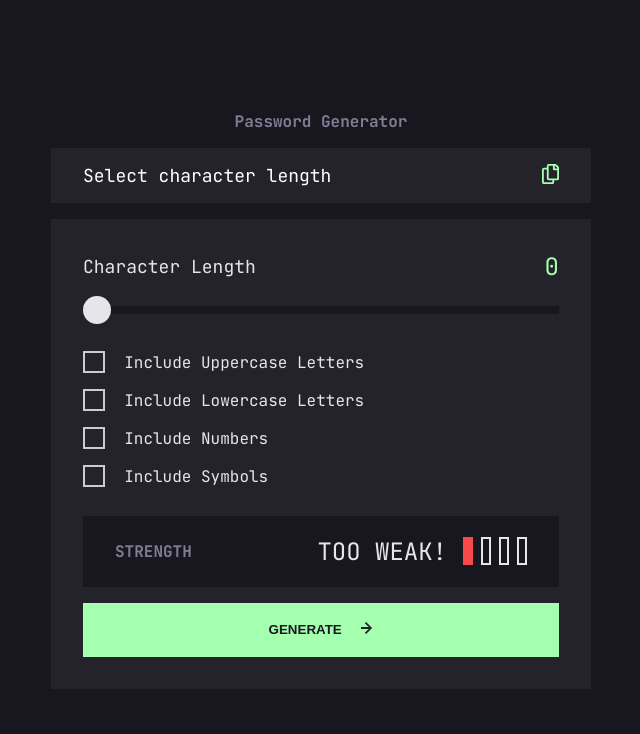
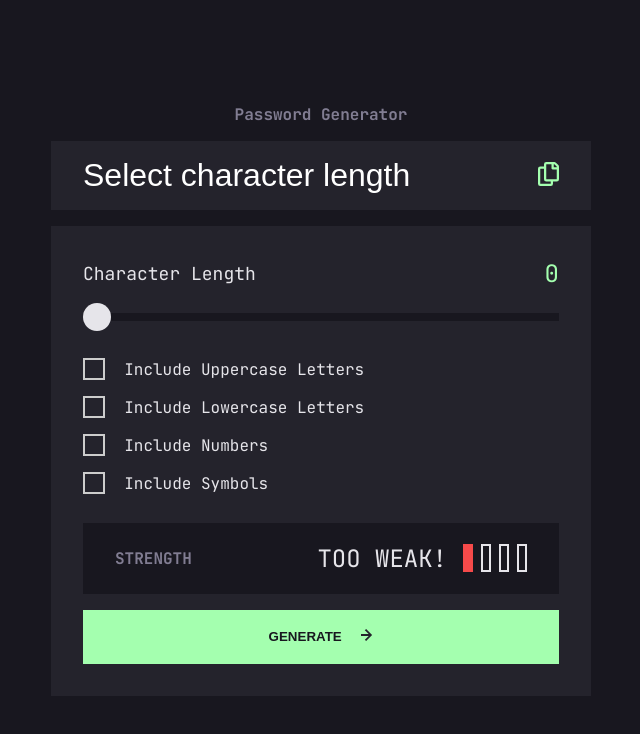
Before and after one commit to DrakeHermit/password-generator-app, a plain HTML site: page index.html in a window 1280 px wide. Both pictures are taken after a click on the button "GENERATE". Shown: the whole page, without its empty margins (319-959 px from the left). Drawn offline with Linux system fonts and the light colour scheme.

Commit message:
Started working on the copy to clipboard functionality

```diff
--- a/app.js
+++ b/app.js
@@ -9,6 +9,7 @@ const passwordStrengthIndicatorEl = document.getElementById(
   "password-strength-indicator"
 );
 const passwordField = document.getElementById("password");
+const copyButtonEl = document.getElementById("copy-button");
 
 sliderValueDisplay.innerText = slider.value;
 
@@ -128,14 +129,25 @@ const randomCharacters = (passwordLength, checkedCheckbox) => {
 
 const updatePasswordDisplay = (string) => {
   if (string !== "") {
-    passwordField.innerText = string;
+    passwordField.value = string;
   } else {
-    passwordField.innerText = "Select character length";
+    passwordField.value = "Select character length";
     passwordField.style.fontSize = "18px";
   }
   if (passwordField.classList.contains("inactive")) {
     passwordField.style.color = "#fff";
+    passwordField.style.fontSize = "32px";
   }
+};
+
+const copyToClipboard = async () => {
+  if (passwordField.value !== "") {
+    passwordField.select();
+    passwordField.setSelectionRange(0, 99999);
+  }
+
+  try {
+  } catch (error) {}
 };
 
 submitBtn.addEventListener("click", (e) => {
@@ -161,3 +173,5 @@ slider.addEventListener("input", () => {
   }%)`;
   slider.style.background = sliderGradient;
 });
+
+copyButtonEl.addEventListener("click", copyToClipboard);
--- a/index.html
+++ b/index.html
@@ -22,9 +22,22 @@
       <h1>Password Generator</h1>
     </header>
     <div class="generated-password-field">
-      <p id="password" class="font-size inactive xxl">PTx1f5DaFX</p>
+      <input
+        type="text"
+        id="password"
+        class="font-size inactive xxl"
+        placeholder="PTx1f5DaFX"
+        disabled
+      />
       <button type="button">
-        <img src="/assets/images/icon-copy.svg" alt="Password copy image" />
+        <svg width="21" height="24" xmlns="http://www.w3.org/2000/svg">
+          <path
+            class="copy-button"
+            id="copy-button"
+            d="M20.341 3.091 17.909.659A2.25 2.25 0 0 0 16.319 0H8.25A2.25 2.25 0 0 0 6 2.25V4.5H2.25A2.25 2.25 0 0 0 0 6.75v15A2.25 2.25 0 0 0 2.25 24h10.5A2.25 2.25 0 0 0 15 21.75V19.5h3.75A2.25 2.25 0 0 0 21 17.25V4.682a2.25 2.25 0 0 0-.659-1.591ZM12.469 21.75H2.53a.281.281 0 0 1-.281-.281V7.03a.281.281 0 0 1 .281-.281H6v10.5a2.25 2.25 0 0 0 2.25 2.25h4.5v1.969a.282.282 0 0 1-.281.281Zm6-4.5H8.53a.281.281 0 0 1-.281-.281V2.53a.281.281 0 0 1 .281-.281H13.5v4.125c0 .621.504 1.125 1.125 1.125h4.125v9.469a.282.282 0 0 1-.281.281Zm.281-12h-3v-3h.451c.075 0 .147.03.2.082L18.667 4.6a.283.283 0 0 1 .082.199v.451Z"
+            fill="#A4FFAF"
+          />
+        </svg>
       </button>
     </div>
     <div class="field__choices">
--- a/style.css
+++ b/style.css
@@ -112,6 +112,10 @@ input, p, label {
   }
 }
 
+.copy-button {
+  transition: all 0.3s ease;
+}
+
 @media (hover: hover) and (pointer: fine) {
   .btn:hover {
     background-color: var(--card-bg-color);
@@ -120,6 +124,10 @@ input, p, label {
     .arrow {
       fill: var(--accent-color);
   }
+  }
+
+  .copy-button:hover {
+    fill: var(--text-color);
   }
 }
 
@@ -233,6 +241,12 @@ input, p, label {
 }
 
 .inactive {
+  background-color: transparent;
+  outline: none;
+  border: none;
+}
+
+input[type = 'text']:disabled::placeholder {
   color: var(--heading-color);
 }
 
```
